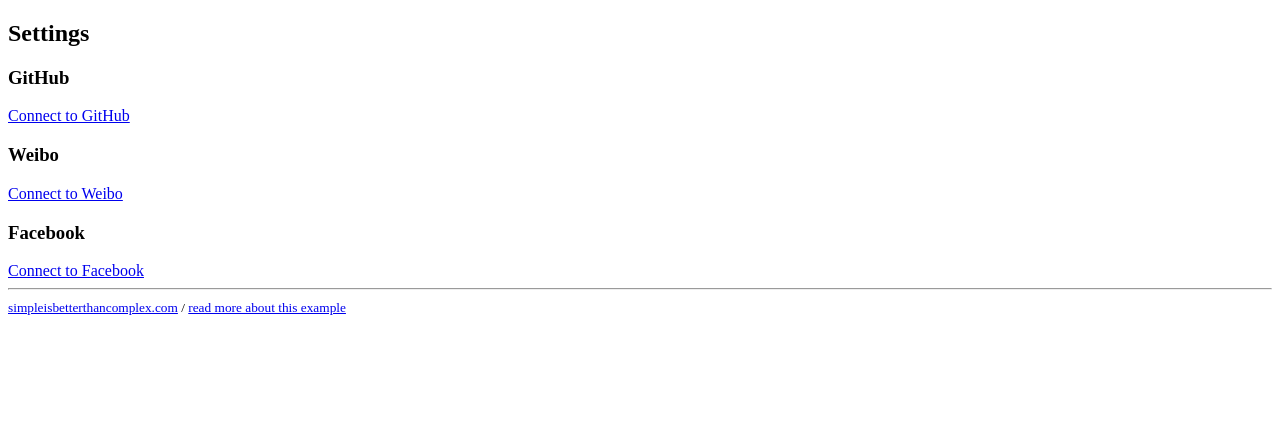
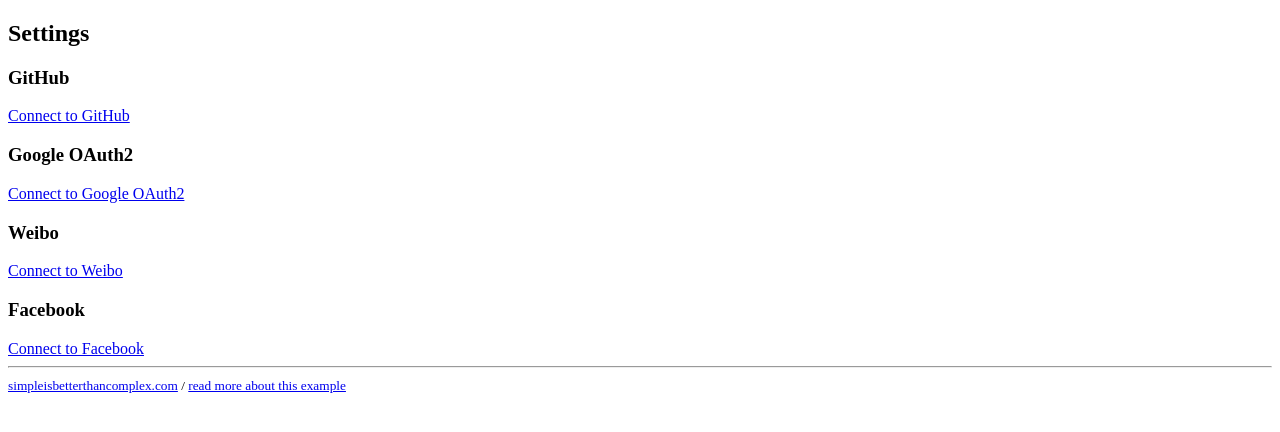
Before and after one commit to ace-han/vue-drf-jwt, a Django app: page /settings in a window 1280 px wide. Shown: the part 108-540 px from the top of the page. Run offline with Django 3.2, Linux system fonts and the light colour scheme; the visitor is signed in with stand-in values (Sample User, id 1).

Commit message:
add google-oauth2

```diff
--- a/vdjapi/templates/common/settings.html
+++ b/vdjapi/templates/common/settings.html
@@ -17,6 +17,22 @@
     {% endif %}
   {% else %}
     <a href="{% url 'social:begin' 'github' %}">Connect to GitHub</a>
+  {% endif %}
+
+  <h3>Google OAuth2</h3>
+  {% if google_oauth2_login %}
+    <p>Connected as <a href="https://myaccount.google.com" target="_blank">{{ google_oauth2_login.uid }}</a></p>
+    {% if can_disconnect %}
+      <form method="post" action="{% url 'social:disconnect' 'google-oauth2' %}">
+        {% csrf_token %}
+        <button type="submit">Disconnect from Google OAuth2</button>
+      </form>
+    {% else %}
+      <button type="button" disabled>Disconnect from Google OAuth2</button>
+      <p style="color: red">You must <a href="{% url 'password' %}">define a password</a> for your account before disconnecting from Weibo.</p>
+    {% endif %}
+  {% else %}
+    <a href="{% url 'social:begin' 'google-oauth2' %}">Connect to Google OAuth2</a>
   {% endif %}
 
   <h3>Weibo</h3>
--- a/vdjapi/templates/registration/login.html
+++ b/vdjapi/templates/registration/login.html
@@ -11,5 +11,6 @@
   <p><strong>-- OR --</strong></p>
   <a href="{% url 'social:begin' 'github' %}">Login with GitHub</a><br>
   <a href="{% url 'social:begin' 'weibo' %}">Login with Weibo</a><br>
+  <a href="{% url 'social:begin' 'google-oauth2' %}">Login with Google OAuth2</a><br>
   <a href="{% url 'social:begin' 'facebook' %}">Login with Facebook</a>
 {% endblock %}
--- a/vdjapi/templates/registration/signup.html
+++ b/vdjapi/templates/registration/signup.html
@@ -11,5 +11,6 @@
   <p><strong>-- OR --</strong></p>
   <a href="{% url 'social:begin' 'github' %}">Signup with GitHub</a><br>
   <a href="{% url 'social:begin' 'weibo' %}">Signup with Weibo</a><br>
+  <a href="{% url 'social:begin' 'google-oauth2' %}">Login with Google OAuth2</a><br>
   <a href="{% url 'social:begin' 'facebook' %}">Signup with Facebook</a>
 {% endblock %}
--- a/vdjapi/vdjapi/settings/default.py
+++ b/vdjapi/vdjapi/settings/default.py
@@ -266,6 +266,8 @@
 AUTHENTICATION_BACKENDS = (
     # Others auth providers (e.g. Google, OpenId, etc)
     # ...
+    # google
+    'social_core.backends.google.GoogleOAuth2',
     # weibo
     'social_core.backends.weibo.WeiboOAuth2',
     # github OAuth2
@@ -335,6 +337,9 @@
 SOCIAL_AUTH_WEIBO_KEY = '3393736317'
 SOCIAL_AUTH_WEIBO_SECRET = 'e0314b2d1fcdf11e43401d3920d8c39c'
 
+SOCIAL_AUTH_GOOGLE_OAUTH2_KEY = '401861438700-cnct2ak8867s5vmb97787gke8obmtqkf.apps.googleusercontent.com'
+SOCIAL_AUTH_GOOGLE_OAUTH2_SECRET = '0-FXArpYIK80ClkXT8MGI1BI'
+
 SOCIAL_AUTH_LOGIN_ERROR_URL = '/settings'
 SOCIAL_AUTH_LOGIN_REDIRECT_URL = '/settings'
 SOCIAL_AUTH_RAISE_EXCEPTIONS = False
--- a/vdjapi/vdjapi/views.py
+++ b/vdjapi/vdjapi/views.py
@@ -45,6 +45,11 @@
 #     except UserSocialAuth.DoesNotExist:
 #         twitter_login = None
     try:
+        google_oauth2_login = user.social_auth.get(provider='google-oauth2')
+    except UserSocialAuth.DoesNotExist:
+        google_oauth2_login = None
+
+    try:
         weibo_login = user.social_auth.get(provider='weibo')
     except UserSocialAuth.DoesNotExist:
         weibo_login = None
@@ -59,6 +64,7 @@
         'github_login': github_login,
 #         'twitter_login': twitter_login,
         'weibo_login': weibo_login,
+        'google_oauth2_login': google_oauth2_login,
         'facebook_login': facebook_login,
         'can_disconnect': can_disconnect
     })
```
